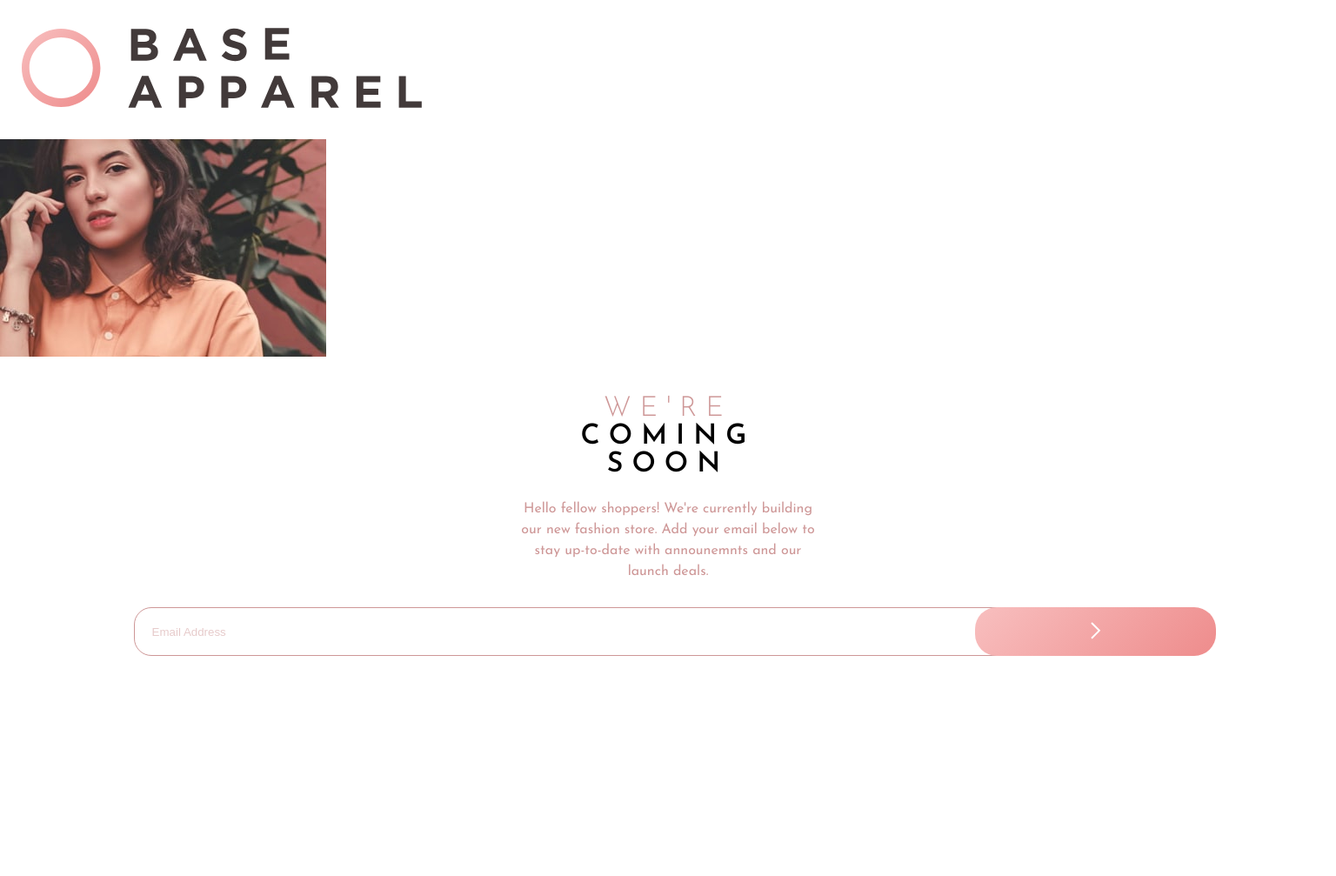
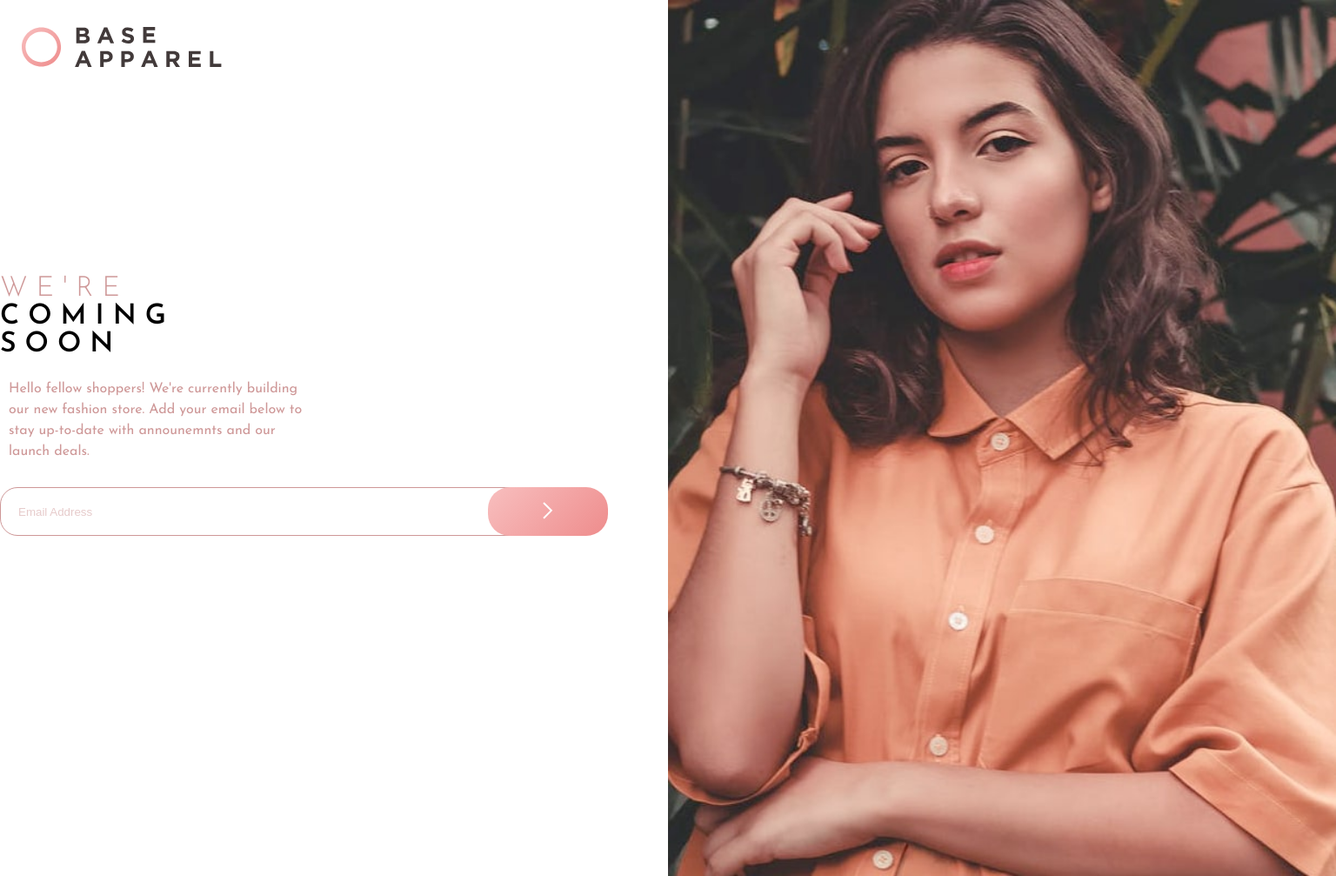
Before and after one commit to Gc87J/base-apparel-coming-soon, a plain HTML site: page index.html in a window 1536 px wide. Shown: the whole page at 87% size. Before the commit the page ends 840 px from the top, so only its background shows below. Drawn offline with Linux system fonts and the light colour scheme; a web font is replaced by a local one.

Commit message:
Trying to figure out this layout thing with grid

```diff
--- a/app.js
+++ b/app.js
@@ -0,0 +1,27 @@
+
+
+/*Variables*/
+const input = document.querySelector("input")
+
+const submitBtn = document.querySelector(".submit-button");
+
+const errorMsg = document.querySelector(".error-msg");
+
+
+const testing = document.querySelector(".testing");
+
+const Para = document.createElement("p");
+
+testing.appendChild(Para)
+
+
+submitBtn.addEventListener("click", ()=> {
+
+
+  errorMsg.style.display = "block"
+
+
+
+}
+
+)
--- a/index.html
+++ b/index.html
@@ -21,14 +21,18 @@
 
   <main>
 
-    <header>
+    <!-- <div class="main-container"> -->
         <div class="logo-container">
           <img src="/images/logo.svg" alt="">
         </div>
-    </header>
+
 
       <div class="image-container">
-      <img src="/images/hero-mobile.jpg" alt="">
+        <img  src="/images/hero-mobile.jpg" alt="">
+
+        <img src="/images/hero-desktop.jpg" alt="">
+
+
       </div>
 
       <div class="main-content-container">
@@ -38,16 +42,27 @@
 
         <div class="content">
           <p>Hello fellow shoppers! We're currently building<br>our new fashion store. Add your email below to<br>stay up-to-date with announemnts and our<br> launch deals.</p>
-      </div>
 
-      <form action="" target="_blank" method="post">
-        <input required type="email" placeholder="Email Address">
-        <button><img src="/images/icon-arrow.svg" alt=""></button>
-      </form>
+
+
 
 
         </div>
+        <form action="" method="post">
+          <input autocomplete="" required type="email" placeholder="Email Address">
 
+          <img class="error-msg" src="/images/icon-error.svg" alt="">
+
+          <button class="submit-button"><img src="/images/icon-arrow.svg" alt=""></button>
+        </form>
+        <!-- <div class="testing">
+
+        </div>
+        -->
+
+
+      </div>
+    <!-- </div> -->
 
   </main>
 
--- a/sass/_desktopview.scss
+++ b/sass/_desktopview.scss
@@ -0,0 +1,53 @@
+
+
+@media (min-width:1440px) {
+
+  body {
+
+    height: fit-content;
+  }
+
+
+  main {
+    display: grid;
+    grid-template-columns: repeat(2, 50%);
+    // width: 120%;
+    // height: fit-content;
+    // grid-template-rows: ;
+  }
+
+
+  .logo-container {
+    grid-column: 1/2;
+    grid-row: 1;
+    text-align: start;
+  }
+
+
+  .image-container {
+    display: flex;
+    flex-direction: column;
+    grid-column: 2;
+    grid-row: 1/3;
+
+    img:nth-of-type(1) {
+      display: none;
+    }
+
+    img:nth-of-type(2) {
+      display: block;
+    }
+  }
+
+
+.main-content-container {
+  text-align: start;
+  grid-column: 1;
+  grid-row: 3;
+  position: relative;
+  bottom: 50%;
+
+
+}
+
+}
--- a/sass/styles.scss
+++ b/sass/styles.scss
@@ -7,12 +7,17 @@
 body{
   font-size: 16px;
   font-family: "Josefin Sans", sans-serif;
-  height: 105vh;
+  height: fit-content;
 }
+
+  main {
+    display: grid;
+    grid-template-rows: 10% 38% 55%
+  }
 
 
 .logo-container{
-
+  // grid-row: 2/3;
 
   img{
     margin-top: 30px;
@@ -20,6 +25,18 @@ body{
     margin-bottom: 30px;
     margin-left: 25px;
 
+  }
+}
+
+.image-container {
+  // grid-row: 1/2;
+
+  img:nth-of-type(1) {
+    display: block;
+  }
+
+  img:nth-of-type(2) {
+    display: none;
   }
 }
 
@@ -31,7 +48,6 @@ body{
 
 .heading {
   margin-top: 40px;
-  text-align: center;
 
 
 p{
@@ -62,6 +78,7 @@ p{
 
 
 form {
+  position: relative;
 
 
   input{
@@ -81,6 +98,14 @@ form {
     // margin-left: 200px;
   }
 
+  .error-msg {
+    display: none;
+    position: absolute;
+    right: 115px;
+    bottom: 6%;
+  }
+
+
 
   button {
     position: absolute;
@@ -90,7 +115,16 @@ form {
     height: 7vh;
     border:none;
     background: linear-gradient( 135deg, hsl(0, 80%, 86%), hsl(0, 74%, 74%) )  ;
+
+
+    &:hover{
+      box-shadow: 3px 5px 20px #333;
+
+    }
   }
 }
 
 }
+
+
+@import "./desktopview"
```
Also changed, not shown: css/styles.css, 1 other file. Lines whose indentation alone changed are shown as unchanged.
